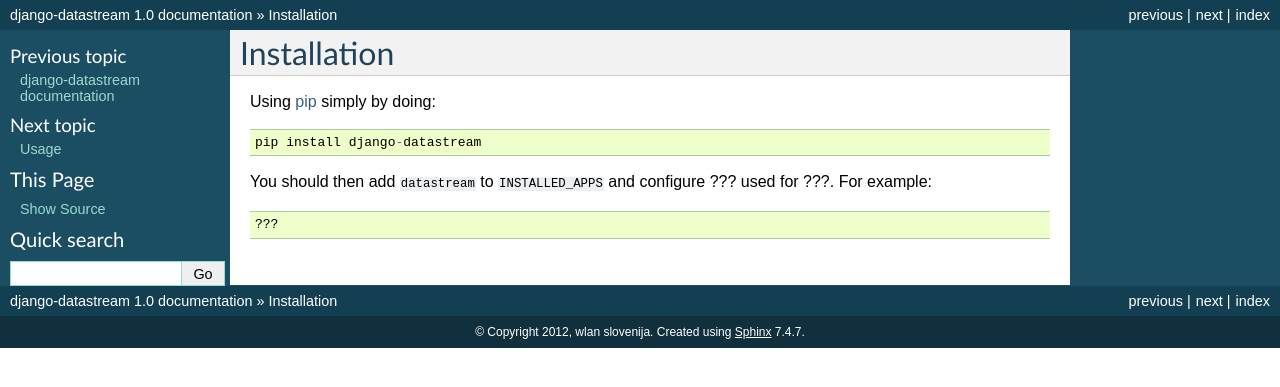
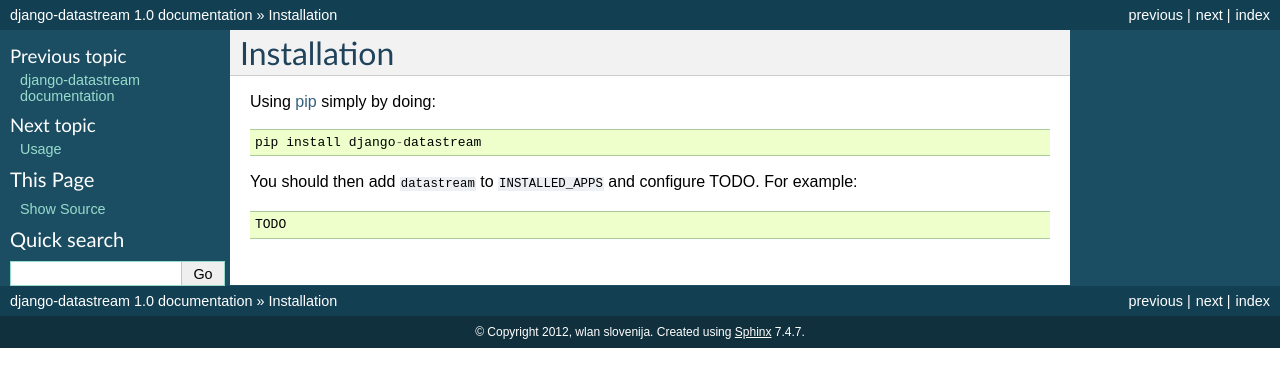
Before and after one commit to wlanslovenija/django-datastream, a Sphinx documentation site: the page built from docs/installation.rst, in a window 1280 px wide. Shown: the top 387 px of the page. Built offline with Sphinx 7.4.7, drawn with Linux system fonts in a browser that asks for light colours; formulas are drawn with MathJax 3.

```diff
--- a/docs/installation.rst
+++ b/docs/installation.rst
@@ -7,10 +7,10 @@
 
 .. _pip: http://pypi.python.org/pypi/pip
 
-You should then add ``datastream`` to ``INSTALLED_APPS`` and configure ???
-used for ???. For example::
+You should then add ``datastream`` to ``INSTALLED_APPS`` and configure TODO. For
+example::
 
-    ???
+    TODO
 
 .. Settings translate directly to settings of the `py-hbpush`_ package. Production
    settings should match those configured in Nginx.
```
